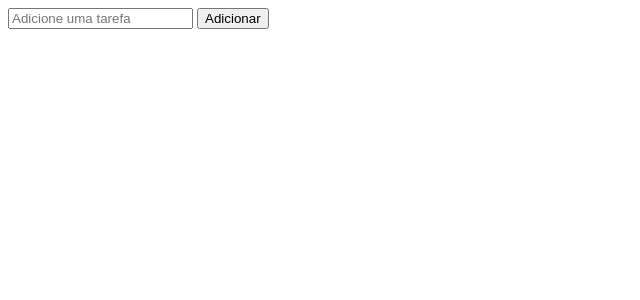
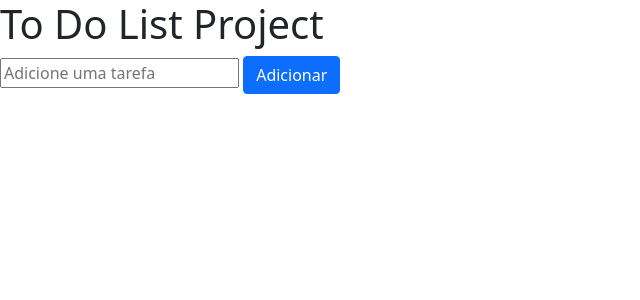
Before and after one commit to w4lentim/To-do-List-Project, a Node server app: page / in a window 1280 px wide. Shown: the top 300 px of the page, without its empty margins (0-640 px from the left). Run offline with Node 20, Linux system fonts and the light colour scheme; data that the repository does not hold is empty; some libraries are stand-ins or nearby versions.

Commit message:
Estilização do To Do List

```diff
--- a/views/index.ejs
+++ b/views/index.ejs
@@ -1,63 +1,107 @@
-<!DOCTYPE html>
+<!doctype html>
 <html lang="pt-BR">
 
 <head>
-    <meta charset="UTF-8">
-    <meta http-equiv="X-UA-Compatible" content="IE=edge">
-    <meta name="viewport" content="width=device-width, initial-scale=1.0">
+    <!-- Meta tags Obrigatórias -->
+    <meta charset="utf-8">
+    <meta name="viewport" content="width=device-width, initial-scale=1">
 
-    <!-- Folha de Estilização CSS (Font-End) -->
-    <link rel="stylesheet" href="style.css">
+    <!-- Bootstrap CSS -->
+    <link href="https://cdn.jsdelivr.net/npm/bootstrap@5.1.3/dist/css/bootstrap.min.css" rel="stylesheet" integrity="sha384-1BmE4kWBq78iYhFldvKuhfTAU6auU8tT94WrHftjDbrCEXSU1oBoqyl2QvZ6jIW3" crossorigin="anonymous">
 
-    <!-- Título do projeto -->
+    <!-- Folha de Estilo CSS (Front-End) -->
+    <link rel="stylesheet" href="/style.css">
+
+    <!-- Título do Projeto -->
     <title>To Do List - Project</title>
 </head>
 
 <body>
 
-    <header>
+    <header> <!-- Início do Header (Contendo o input e button de tarefas) -->
+
         <% if (task == null) { %>
+        <h1>To Do List Project</h1>
         <form action="/create" method="post">
             <input type="text" name="task" id="task" placeholder="Adicione uma tarefa">
-            <button type="submit" id="addButton">Adicionar</button>
+            <button type="submit" id="addButton" class="btn btn-primary">Adicionar</button>
         </form>
         <% } else { %>
+        <h1>Editar Tarefa</h1>
         <form action="/updateOneTask/<%= task._id %>" method="post">
             <input type="text" name="task" id="task" value="<%= task.task %>">
-            <button type="submit" id="addButton">Atualizar</button>
+            <button type="submit" id="updateButton">Atualizar</button>
         </form>
         <% } %>
-    </header>
 
-    <section id="tasks">
+    </header> <!-- Fim do Header -->
+
+    <section id="tasks"> <!-- Início da Section (Conteúdo de edição e remoção de tarefas) -->
+
         <ul>
             <% tasksList.forEach((task)=> { %>
             <li>
                 <%= task.task %> | <%= task.date.toLocaleDateString('pt-BR') %>
-                <a href="/getById/<%= task._id %>/update">Editar</a>
-                <a href="/getById/<%= task._id %>/delete">Apagar</a>
+                <a href="/getById/<%= task._id %>/update" class="btn btn-success m-1" role="button">Editar</a>
+                <a href="/getById/<%= task._id %>/delete" class="btn btn-danger m-1" role="button" data-bs-toggle="modal" data-bs-target="#mostrarModal">Apagar</a>
             </li>
             <% }); %>
         </ul>
-    </section>
 
+    </section> <!-- Fim da Section -->
+
+    <!-- Início do card de confirmação para remoção de tarefas -->
     <% if (taskDelete != null) { %>
     <section id="modal">
-        <div id="card">
+
+        <div class="modal fade" id="mostrarModal" tabindex="-1" aria-labelledby="exampleModalLabel" aria-hidden="true">
+            <div class="modal-dialog">
+              <div class="modal-content">
+                <div class="modal-header">
+                  <h5 class="modal-title" id="exampleModalLabel">Confirmação</h5>
+                  <button type="button" class="btn-close" data-bs-dismiss="modal" aria-label="Close"></button>
+                </div>
+                <div class="modal-body">
+                  <p>Deseja realmente deletar a tarefa <%= taskDelete.task %>?</p>
+                </div>
+                <div class="modal-footer">
+                  <a href="/" class="btn btn-secondary">Cancelar</a>
+                  <a href="/deleteOneTask/<%= taskDelete._id %>" class="btn btn-primary">Confirmar</a>
+                </div>
+              </div>
+            </div>
+        </div>
+        <!-- <div id="card">
             <a href="/">X</a>
             <h2>Confirmação</h2>
             <hr>
             <p>Deseja realmente <span>deletar</span> a tarefa <%= taskDelete.task %>?</p>
             <a href="/">Cancelar</a>
             <a href="/deleteOneTask/<%= taskDelete._id %>">Confirmar</a>
-        </div>
+        </div> -->
+
     </section>
     <% } %>
+    <!-- Fim do card de confirmação -->
+
+
+
+
 
 
 
     <!-- Script (Front-End) -->
-    <script src="script.js"></script>
+    <script src="/script.js"></script>
+
+    <!-- Optional JavaScript; choose one of the two! -->
+
+    <!-- Option 1: Bootstrap Bundle with Popper -->
+    <script src="https://cdn.jsdelivr.net/npm/bootstrap@5.1.3/dist/js/bootstrap.bundle.min.js" integrity="sha384-ka7Sk0Gln4gmtz2MlQnikT1wXgYsOg+OMhuP+IlRH9sENBO0LRn5q+8nbTov4+1p" crossorigin="anonymous"></script>
+
+    <!-- Option 2: Separate Popper and Bootstrap JS -->
+    <!--
+    <script src="https://cdn.jsdelivr.net/npm/@popperjs/core@2.10.2/dist/umd/popper.min.js" integrity="sha384-7+zCNj/IqJ95wo16oMtfsKbZ9ccEh31eOz1HGyDuCQ6wgnyJNSYdrPa03rtR1zdB" crossorigin="anonymous"></script>
+    <script src="https://cdn.jsdelivr.net/npm/bootstrap@5.1.3/dist/js/bootstrap.min.js" integrity="sha384-QJHtvGhmr9XOIpI6YVutG+2QOK9T+ZnN4kzFN1RtK3zEFEIsxhlmWl5/YESvpZ13" crossorigin="anonymous"></script>
+    -->
 </body>
-
 </html>
```
